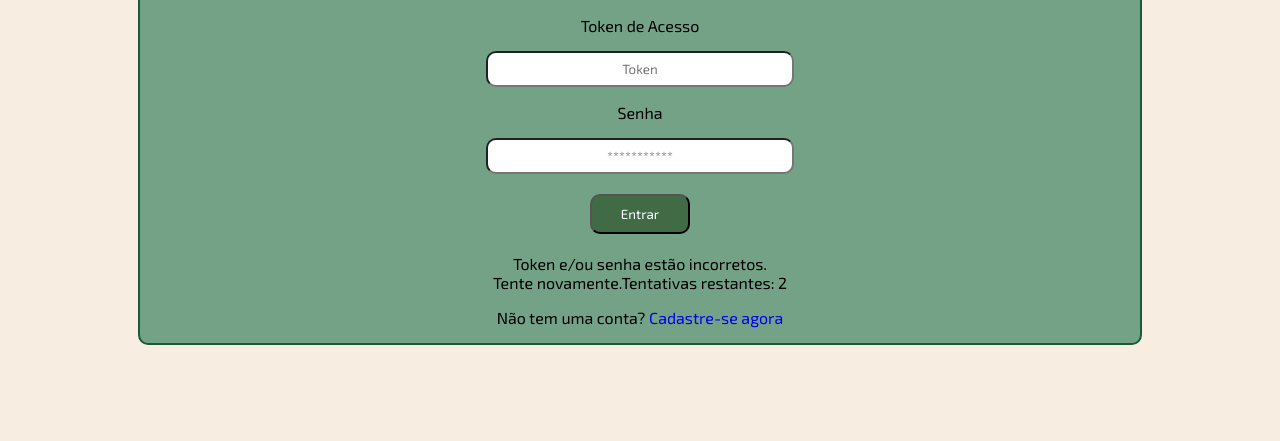
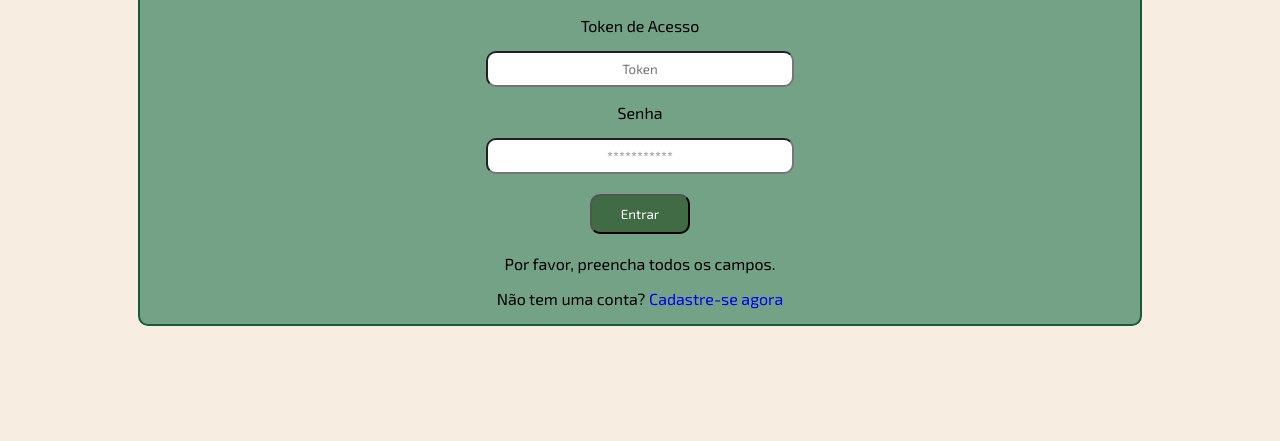
Before and after one commit to NicolasBJaved/TechBins, a plain HTML site: page Projeto/Site/public/login.html in a window 1280 px wide. Both pictures are taken after a click on the button "Entrar". Shown: the part 213-654 px from the top of the page. Drawn offline with Linux system fonts and the light colour scheme.

Commit message:
Adicionando verificação no Login

```diff
--- a/Projeto/Site/public/login.html
+++ b/Projeto/Site/public/login.html
@@ -66,9 +66,13 @@
 <script>
     let chances = 3;
     function login() {
-        chances--;
         let token = (ipt_token.value).toLowerCase();
         let senha = ipt_senha.value;
+        if (token == '' || senha == '') {
+            respostaLogin.innerHTML = `Por favor, preencha todos os campos.`;
+            return;
+        }
+        chances--;
         if (token != 'julia.sptech' && chances > 0 || senha != 'julia123' && chances > 0) {
             respostaLogin.innerHTML = `Token e/ou senha estão incorretos.<br> Tente novamente.`;
             respostaLogin.innerHTML += `Tentativas restantes: ${chances}`;
```
